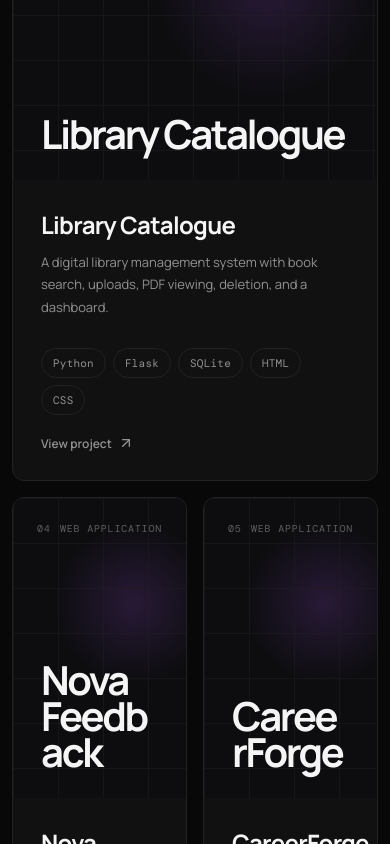
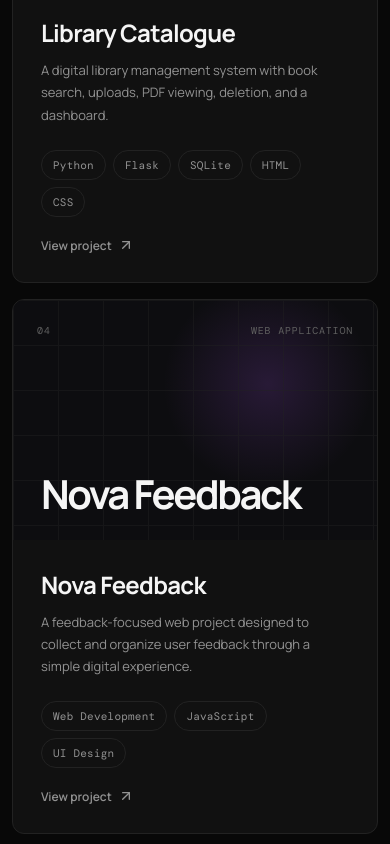
Before and after one commit to novae-dev/novae-portfolio, a React (Vite) app: page / in a window 390 px wide. Shown: the part 3729-4573 px from the top of the page. Built offline with nearby package versions, Linux system fonts and the light colour scheme.

Commit message:
update portfolio contact email

```diff
--- a/src/App.css
+++ b/src/App.css
@@ -4,7 +4,7 @@
 
 .app {
   min-height: 100vh;
-  overflow: hidden;
+  overflow-x: hidden;
 }
 
 /* ─────────────────────────────────────────
@@ -630,6 +630,7 @@
 }
 
 .project-card {
+  min-width: 0;
   overflow: hidden;
 
   border: 1px solid var(--border);
@@ -712,20 +713,31 @@
   position: relative;
   z-index: 2;
 
+  max-width: 100%;
+
   font-size: clamp(40px, 7vw, 82px);
   font-weight: 700;
   line-height: 0.9;
   letter-spacing: -0.06em;
 
   color: var(--text);
+
+  overflow-wrap: anywhere;
 }
 
 .project-info {
   display: flex;
   justify-content: space-between;
-  gap: 30px;
+  gap: 40px;
+
   padding: 28px;
+
   min-width: 0;
+}
+
+.project-info > div:first-child {
+  min-width: 0;
+  flex: 1 1 auto;
 }
 
 .project-info h3 {
@@ -743,18 +755,38 @@
 }
 
 .project-actions {
-  min-width: 260px;
+  width: min(100%, 300px);
+
+  min-width: 0;
+  flex: 0 1 300px;
 
   display: flex;
   flex-direction: column;
   justify-content: space-between;
   align-items: flex-end;
+
   gap: 20px;
 }
 
+.project-actions .tag-list {
+  width: 100%;
+  min-width: 0;
+
+  display: flex;
+  flex-wrap: wrap;
+  justify-content: flex-end;
+
+  gap: 7px;
+}
+
 .project-links {
+  width: 100%;
+
   display: flex;
   align-items: center;
+  justify-content: flex-end;
+  flex-wrap: wrap;
+
   gap: 18px;
 }
 
@@ -773,6 +805,78 @@
 
 .project-links a:hover {
   color: var(--accent-light);
+}
+
+/* ─────────────────────────────────────────
+   TABLET / NARROW DESKTOP
+───────────────────────────────────────── */
+
+@media (max-width: 1000px) {
+  .project-info {
+    flex-direction: column;
+    gap: 24px;
+  }
+
+  .project-actions {
+    width: 100%;
+    flex: none;
+
+    align-items: flex-start;
+  }
+
+  .project-actions .tag-list {
+    justify-content: flex-start;
+  }
+
+  .project-links {
+    justify-content: flex-start;
+  }
+}
+
+/* ─────────────────────────────────────────
+   MOBILE PROJECTS
+───────────────────────────────────────── */
+
+@media (max-width: 768px) {
+  .projects-grid {
+    grid-template-columns: 1fr;
+  }
+
+  .project-card-featured {
+    grid-column: span 1;
+  }
+
+  .project-visual {
+    min-height: 240px;
+  }
+
+  .project-info {
+    flex-direction: column;
+    gap: 24px;
+  }
+
+  .project-actions {
+    width: 100%;
+    min-width: 0;
+    align-items: flex-start;
+  }
+
+  .project-actions .tag-list {
+    width: 100%;
+    justify-content: flex-start;
+  }
+
+  .project-links {
+    width: 100%;
+    justify-content: flex-start;
+    flex-wrap: wrap;
+  }
+}
+
+@media (max-width: 480px) {
+  .project-visual-title {
+    overflow-wrap: anywhere;
+  }
 }
 
 /* ─────────────────────────────────────────
```
